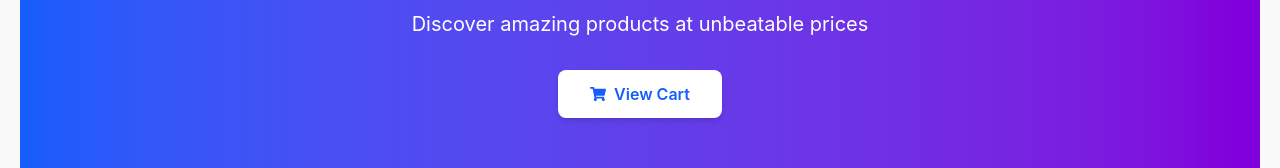
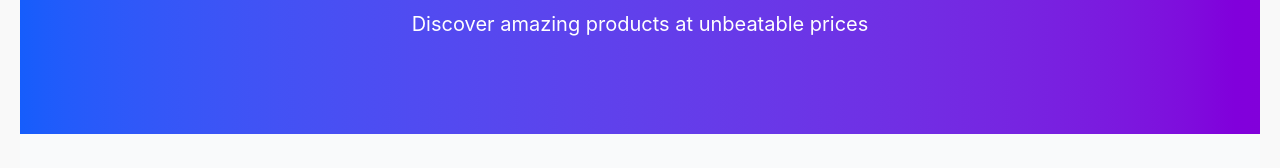
Before and after one commit to DA-WN2/Frontend, a React app: page / in a window 1280 px wide. Shown: the part 203-371 px from the top of the page. Built offline with nearby package versions, Linux system fonts and the light colour scheme; no server answers; the HTML template or start-up script is replaced by a standard one.

Commit message:
home page changes

```diff
--- a/src/pages/HomePage.jsx
+++ b/src/pages/HomePage.jsx
@@ -85,20 +85,6 @@ const HomePage = () => {
           >
             Discover amazing products at unbeatable prices
           </motion.p>
-          <motion.div
-            initial={{ opacity: 0, y: 20 }}
-            animate={{ opacity: 1, y: 0 }}
-            transition={{ duration: 0.8, delay: 0.6 }}
-            className="flex justify-center space-x-4"
-          >
-            <Link
-              to="/cart"
-              className="bg-white text-blue-600 px-8 py-3 rounded-lg shadow-md font-semibold hover:bg-gray-100 transition-all duration-200 flex items-center space-x-2"
-            >
-              <FaShoppingCart />
-              <span>View Cart</span>
-            </Link>
-          </motion.div>
         </div>
       </motion.div>
 
```
